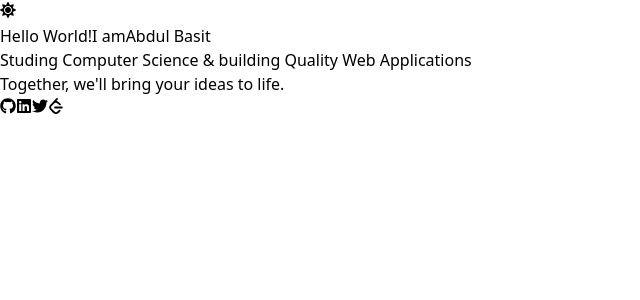
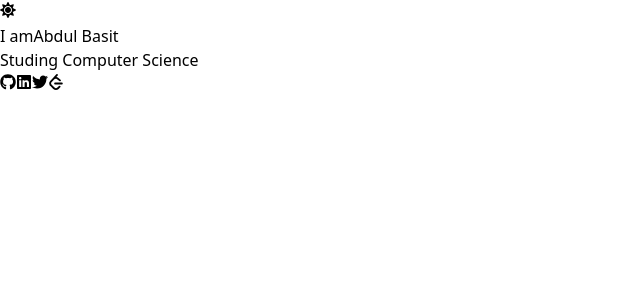
Before and after one commit to abd-ulbasit/abd-ulbasit, a Next.js app: page / in a window 1280 px wide. Shown: the top 300 px of the page, without its empty margins (0-640 px from the left). Built offline with nearby package versions, Linux system fonts and the light colour scheme.

Commit message:
remove redundant content and center all content

```diff
--- a/app/page.tsx
+++ b/app/page.tsx
@@ -1,25 +1,18 @@
 import Socials from "./components/Socials"
 export default function Home() {
   return (
-    <main className="min-h-screen  ">
-      <div className='flex flex-col items-center   min-h-screen px-1 sm:px-12 py-4 md:px-24 ' >
-        <div className="flex flex-col gap-4 justify-between content-between flex-grow">
-
-          <h1 className='text-5xl  px-auto py-8' >
-            <span className="block font-bold" >
-              Hello World!
+    <main className="min-h-screen flex flex-col items-center justify-center">
+      <div>
+        <h1 className='' >
+          <span className="" >
+            I am
+            <span className='' >
+              Abdul Basit
             </span>
-            <span className="py-10 my-10" >
-              I am
-              <span className='inline-block md:inline decoration-4  font-bold underline text-orange-600 italic  px-2  font-sans text-6xl' >
-                Abdul Basit
-              </span>
-            </span>
-          </h1>
-          <p className='text-2xl text-center' >Studing Computer Science  <span className='text-yellow-400 block ' >&</span> building Quality Web Applications</p>
-          <p className="italic pt-4 text-gray-400" >Together, we&apos;ll bring your ideas to life.</p>
-        </div>
-        <div className="mt-10" >
+          </span>
+        </h1>
+        <p className='' >Studing Computer Science  </p>
+        <div className="" >
 
           <Socials></Socials>
         </div>
```
